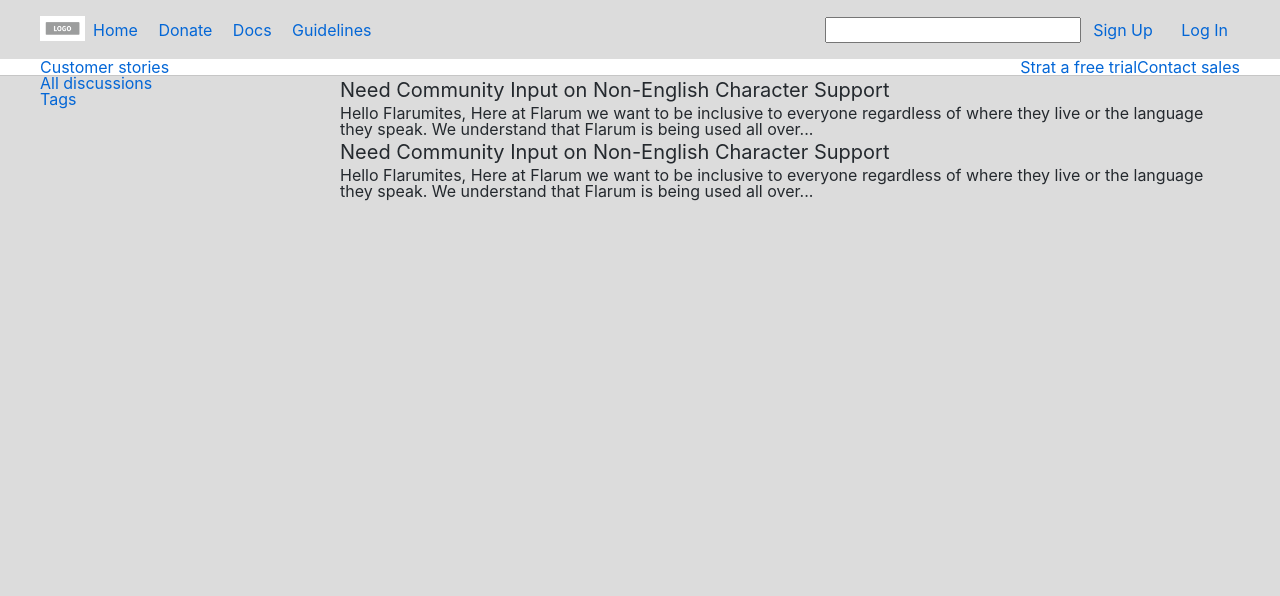
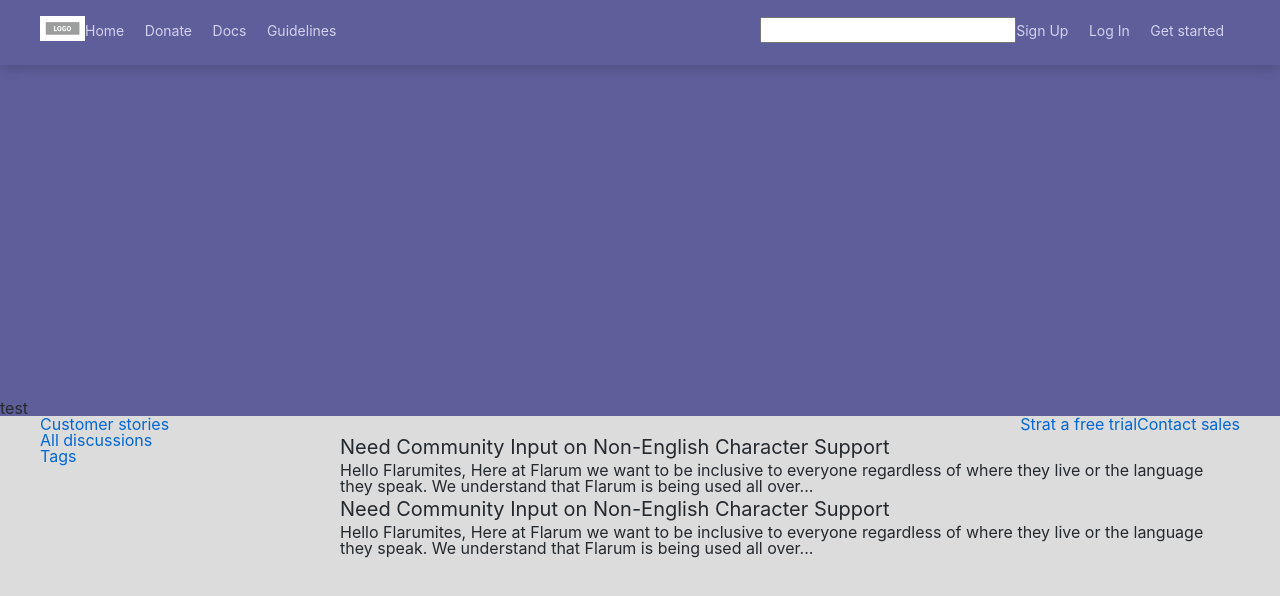
Before and after one commit to chavdar-ang/generic-css, a website: page index.html in a window 1280 px wide. Drawn offline with Linux system fonts and the light colour scheme.

Commit message:
Small improvements.

```diff
--- a/index.html
+++ b/index.html
@@ -11,8 +11,8 @@
 <body>
     <div id="app">
         <header>
-            <div class="container">
-                <div class="split away">
+            <div class="navbar">
+                <div class="container split away">
                     <div class="flex align">
                         <a href="#">
                             <img src="./img/logo.png" alt="logo" class="logo">
@@ -31,11 +31,14 @@
                         <nav>
                             <a href="#" class="item auth">Sign Up</a>
                             <a href="#" class="item auth">Log In</a>
+                            <a href="#" class="item">Get started</a>
                         </nav>
                     </div>
                 </div>
             </div>
         </header>
+
+        <div class="sub-header">test</div>
 
         <div class="sub-nav">
             <div class="container split away">
@@ -63,14 +66,16 @@
                     <li>
                         <h3 class="title">Need Community Input on Non-English Character Support</h3>
                         <p class="excerpt">
-                            Hello Flarumites, Here at Flarum we want to be inclusive to everyone regardless of where they live or the language they speak.
+                            Hello Flarumites, Here at Flarum we want to be inclusive to everyone regardless of where
+                            they live or the language they speak.
                             We understand that Flarum is being used all over...
                         </p>
                     </li>
                     <li>
                         <h3 class="title">Need Community Input on Non-English Character Support</h3>
                         <p class="excerpt">
-                            Hello Flarumites, Here at Flarum we want to be inclusive to everyone regardless of where they live or the language they speak.
+                            Hello Flarumites, Here at Flarum we want to be inclusive to everyone regardless of where
+                            they live or the language they speak.
                             We understand that Flarum is being used all over...
                         </p>
                     </li>
--- a/scss/components/header/index.scss
+++ b/scss/components/header/index.scss
@@ -1,7 +1,4 @@
 header, .header {
-    padding: 16px;
-
-    .logo {
-        height: 25px;
-    }
+    background-color: rgba(94, 94, 154, 1);
+    height: 400px;
 }
--- a/scss/components/navigation/index.scss
+++ b/scss/components/navigation/index.scss
@@ -1,20 +1,43 @@
-nav {
-    .item {
-        text-decoration: none;
-        padding: 8px;
+.navbar {
+    padding: 16px;
+    height: 65px;
+    box-shadow: 0 4px 12px 0 rgba(0,0,0,.15);
+
+    a {
+        color: #D2D2EE;
+        font-size: 14px;
     }
 
-    .item:hover {
-        text-decoration: underline;
+    .item {
+        padding-right: 16px;
     }
 
-    .item.auth {
-        text-decoration: none;
-        padding: 8px 12px;
+    .logo {
+        height: 25px;
     }
 }
 
-.sub-nav {
-    box-shadow: 0 1px 0 rgba(0,0,0,.1);
-    background-color: white;
+.sub-header {
+    background-color: rgba(94, 94, 154, 1);
 }
+
+// nav {
+//     .item {
+//         text-decoration: none;
+//         padding: 8px;
+//     }
+
+//     .item:hover {
+//         text-decoration: underline;
+//     }
+
+//     .item.auth {
+//         text-decoration: none;
+//         padding: 8px 12px;
+//     }
+// }
+
+// .sub-nav {
+//     box-shadow: 0 1px 0 rgba(0,0,0,.1);
+//     background-color: white;
+// }
```
Also changed, not shown: css/app.css, css/components/header/index.css, css/components/index.css, css/components/navigation/index.css.
